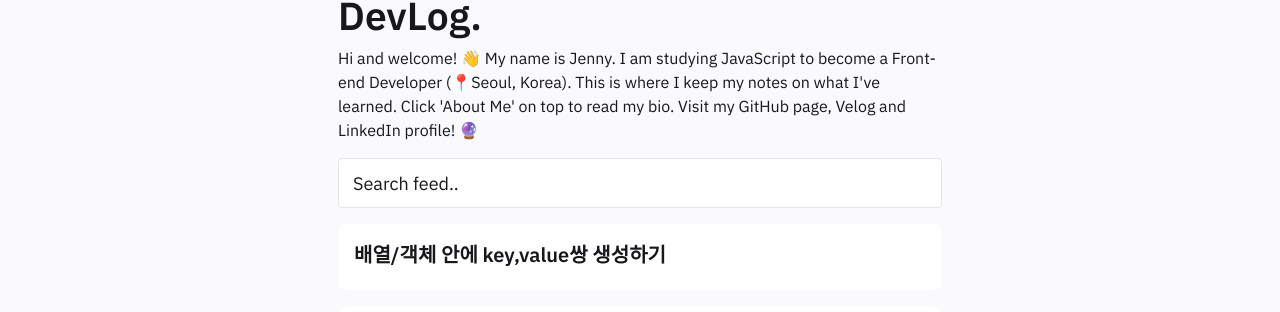
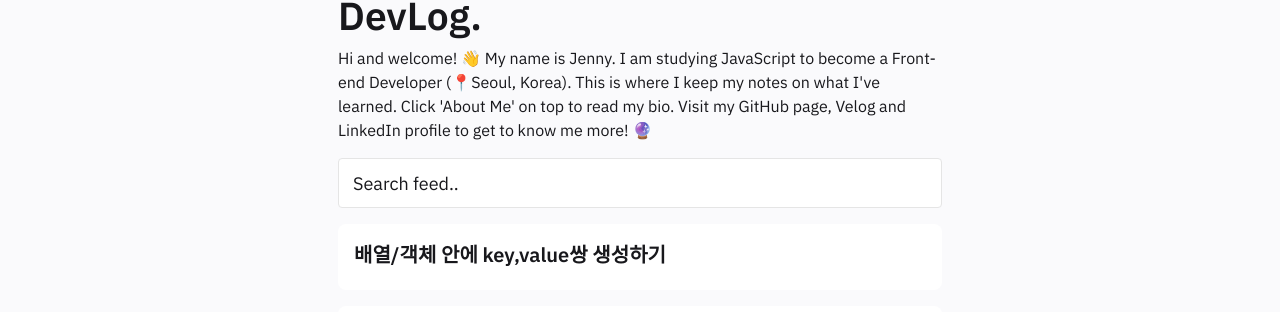
Before and after one commit to jenjenhub/blog, a Jekyll site: the page built from pages/index.md, in a window 1280 px wide. Shown: the part 125-437 px from the top of the page. Built offline with Jekyll 4.4.1, drawn with Linux system fonts in a browser that asks for light colours.

Commit message:
Update FeedContent.html

```diff
--- a/_includes/FeedContent.html
+++ b/_includes/FeedContent.html
@@ -1,7 +1,7 @@
 <div class="block">
     <h1> DevLog. </h1>
 
-    Hi and welcome! 👋  My name is Jenny. I am studying JavaScript to become a Front-end Developer (📍Seoul, Korea). This is where I keep my notes on what I've learned. Click 'About Me' on top to read my bio. Visit my GitHub page, Velog and LinkedIn profile! 🔮 </br>
+    Hi and welcome! 👋  My name is Jenny. I am studying JavaScript to become a Front-end Developer (📍Seoul, Korea). This is where I keep my notes on what I've learned. Click 'About Me' on top to read my bio. Visit my GitHub page, Velog and LinkedIn profile to get to know me more! 🔮 </br>
 
 
     </div>
```
